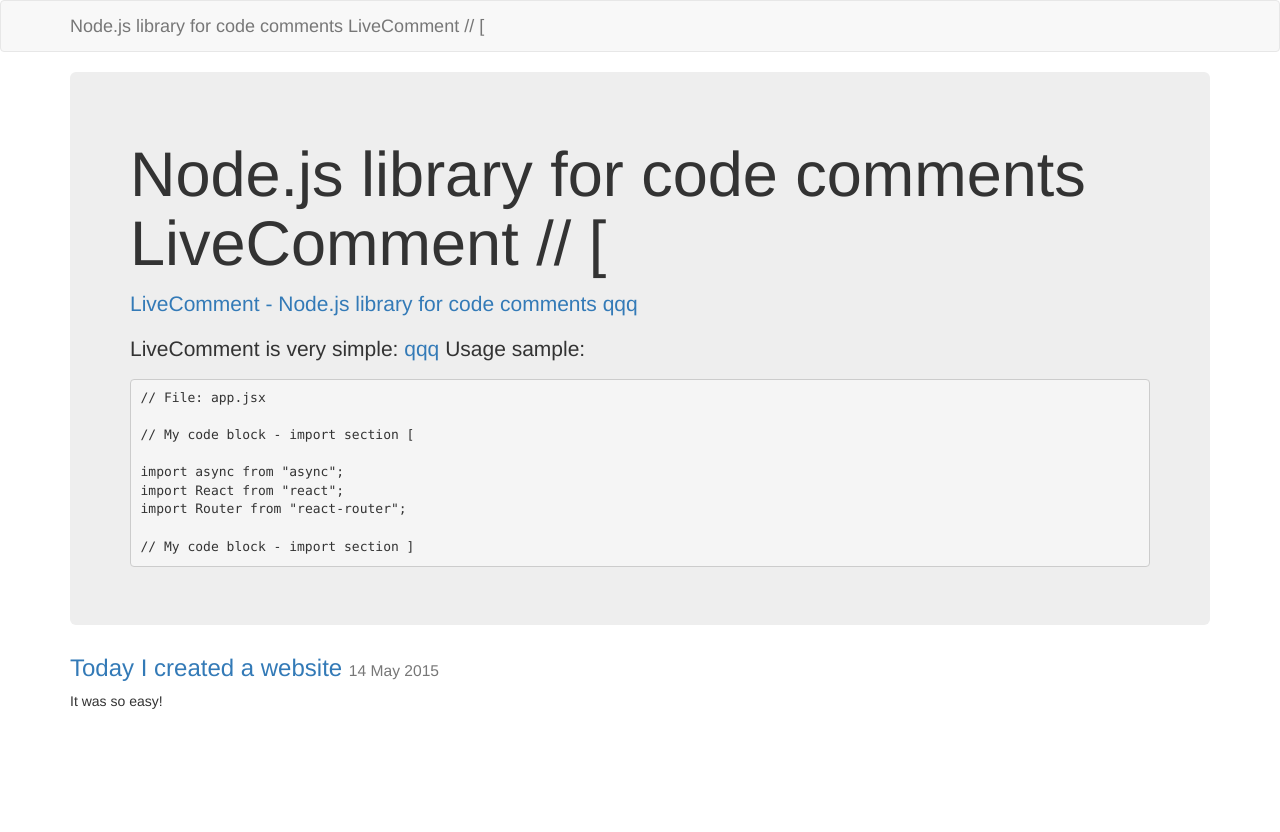
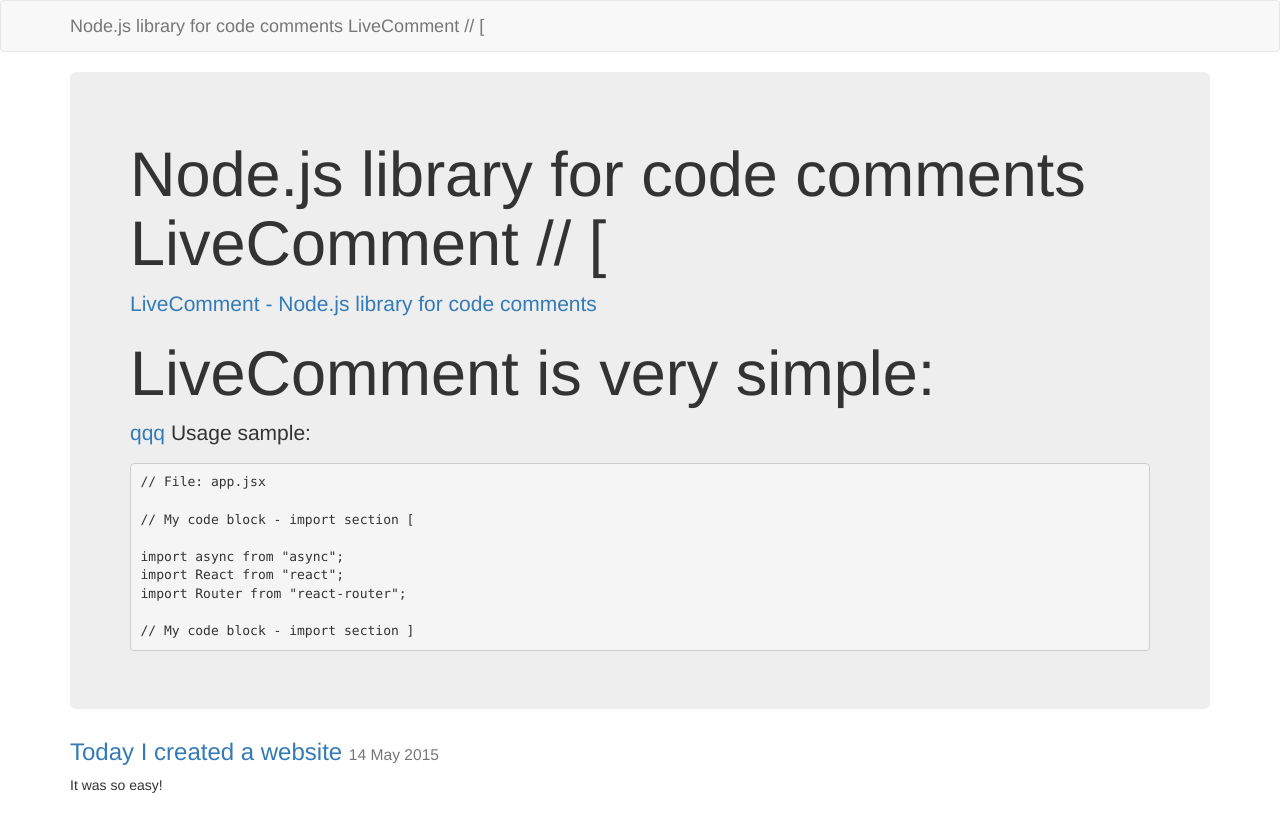
Before and after one commit to d08ble/d08ble.github.io, a Jekyll site: the page built from index.md, in a window 1280 px wide. Shown: the top 832 px of the page. Built offline with Jekyll 4.4.1, drawn with Linux system fonts in a browser that asks for light colours.

Commit message:
Edit from JekyllCMS

````diff
--- a/index.md
+++ b/index.md
@@ -3,9 +3,8 @@ layout: home
 title: d08ble Home
 ---
 [LiveComment - Node.js library for code comments](https://d08ble.github.com/livecomment)
-<a href="/">qqq</a>
 
-LiveComment is very simple:
+#LiveComment is very simple:
 <a href="/">qqq</a>
 Usage sample:
 ```javascript
````
